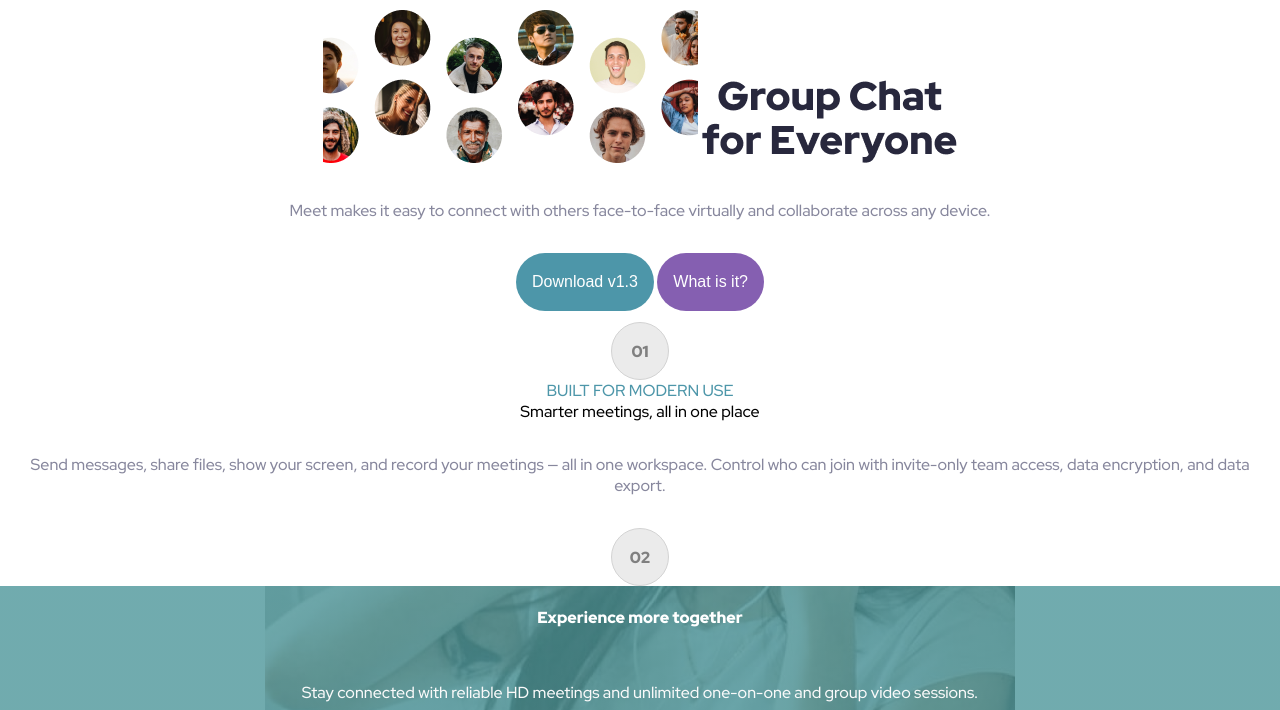
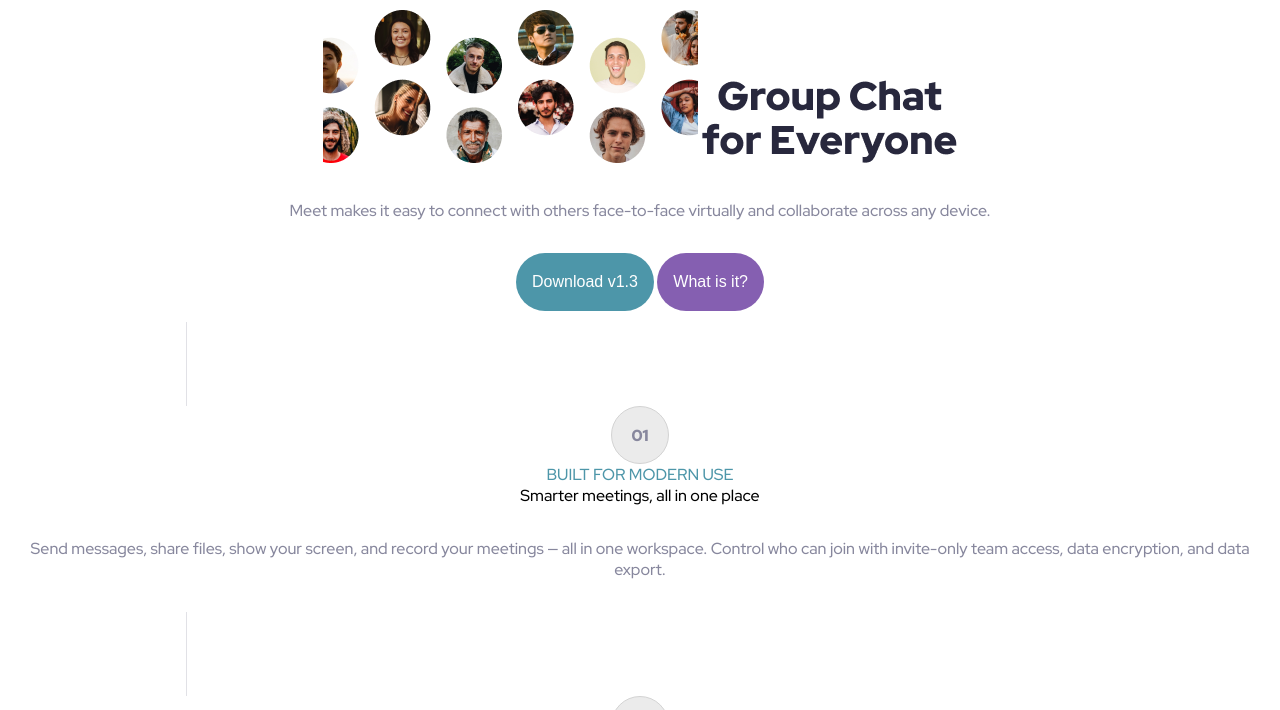
Before and after one commit to sorengrey/meet-landing-page, a plain HTML site: page index.html in a window 1280 px wide. Shown: the part 90-800 px from the top of the page. Drawn offline with Linux system fonts and the light colour scheme.

Commit message:
created vertical lines above numbers

```diff
--- a/index.html
+++ b/index.html
@@ -33,6 +33,7 @@
       <button id="whatisit">What is it?</button>
     </section>
 
+    <section class="line"></section>
     <section class="circle">01</section>
 
       <section id="built">Built for modern use</section>
@@ -43,6 +44,7 @@
       workspace. Control who can join with invite-only team access, data encryption, and data export.</p>
    </section>
 
+   <section class="line"></section>
    <section class="circle">02</section>
   </main>
 </body>
--- a/style.css
+++ b/style.css
@@ -37,6 +37,7 @@ p {
    font-weight: 500;
 }
 
+
 /* the buttons */
 button {
     color: #FFFFFF;
@@ -48,7 +49,7 @@ button {
     margin-bottom: .7em;
 }
 
-/* download and what is it buttons before section one */
+/* 'download' and 'what is it' buttons before section one */
 #twobuttons {
     width: 45%;
     align-items: center;
@@ -72,10 +73,19 @@ button {
 }
 
 
+/* the lines above the circled numbers */
+.line {
+    border-left: 1px solid #87879D;
+    height: 84px;
+    margin-left: 186px;
+    opacity: 25%;
+}
+
 /* the circled numbers */
 .circle {
     border: 1px solid lightgrey;
-    color: grey;
+    color: #87879D;
+    font-size: 16px;
     font-weight: bold;
     border-radius: 50%;
     background: rgb(235, 235, 235);
@@ -86,6 +96,7 @@ button {
     align-items: center;
     margin: auto;
 }
+
 
 /* footer */
 footer {
```
